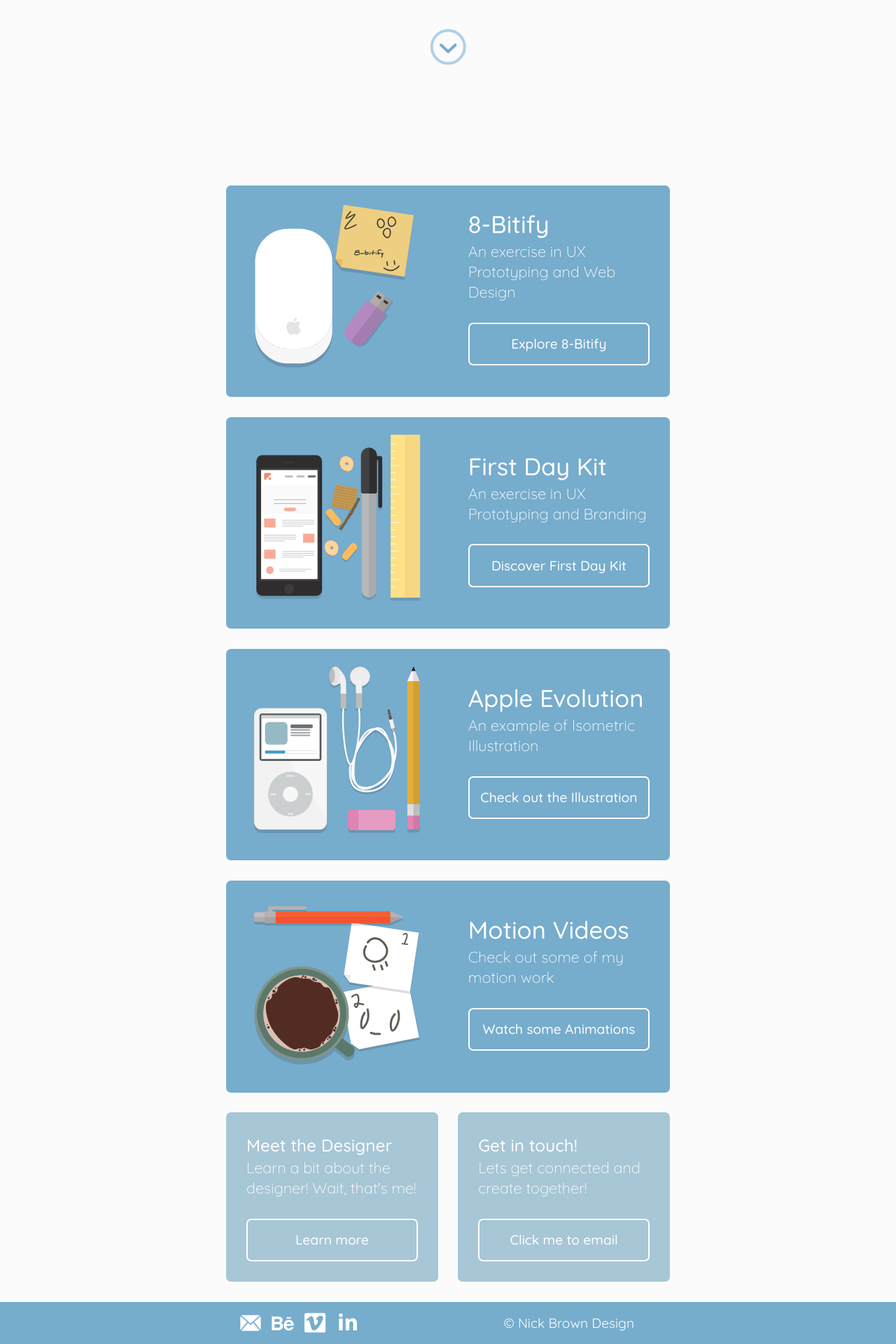
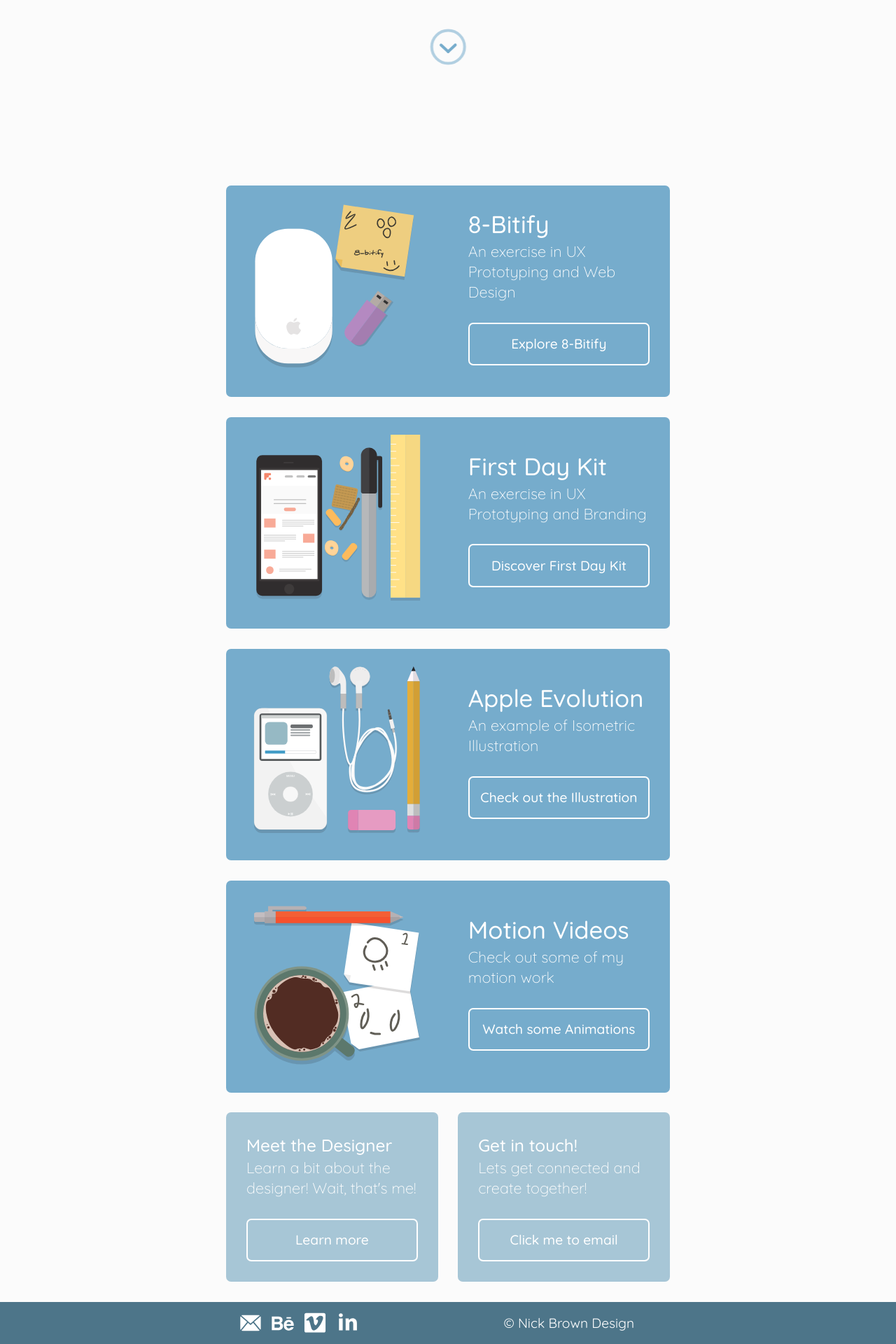
Before and after one commit to nicktgbrown/portfolio-site, a Jekyll site: the page built from index.html, in a window 1280 px wide. Shown: the part 766-2686 px from the top of the page at 70% size. Built offline with Jekyll 4.4.1, drawn with Linux system fonts in a browser that asks for light colours; some web fonts are replaced.

Commit message:
Change footer colour

```diff
--- a/css/main.css
+++ b/css/main.css
@@ -67,7 +67,7 @@
 }
 
 footer {
-  background-color: #76accc;
+  background-color: #4d7589;
 }
 
 footer h4 {
```
